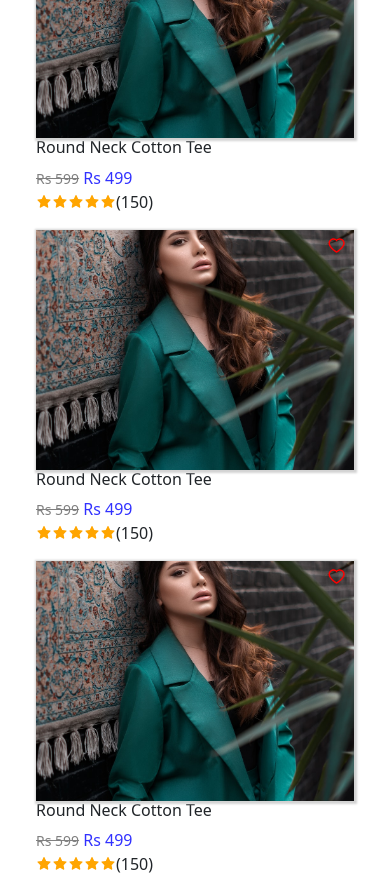
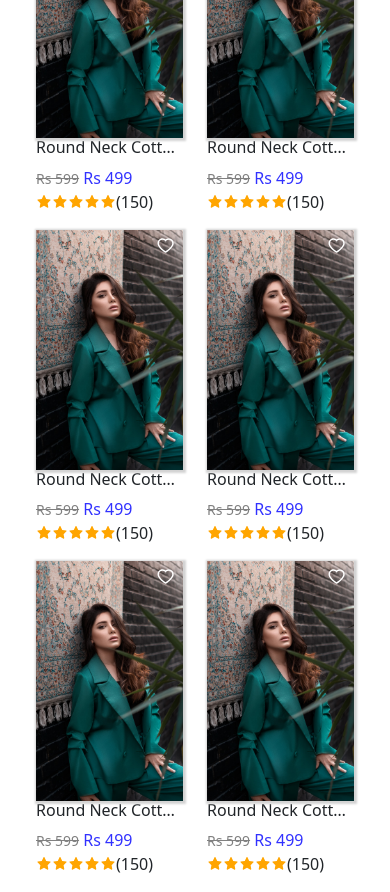
Before and after one commit to Shoaibk2604/zevi_assesmentt, a React (Create React App) app: page /productpage in a window 390 px wide. Shown: the part 820-1712 px from the top of the page. Built offline with nearby package versions, Linux system fonts and the light colour scheme.

Commit message:
Mobile_ui-done

```diff
--- a/src/App.css
+++ b/src/App.css
@@ -26,6 +26,9 @@
 }
 
 /* suggestion box */
+.product-five{
+  width: 20% !important;
+}
 .sug-box-container {
   position: absolute;
   top: 40%;
@@ -45,12 +48,19 @@
   font-size: 12px;
 }
 .trending-outfit img {
-  object-fit: contain;
+  object-fit: cover;
   width: 100%;
-  height: 8em;
+  height: 10em;
 }
 .outfit-title h6 {
   font-size: 14px;
+}
+.link-title{
+  text-decoration: none;
+  color: rgb(26, 26, 26);
+}
+.link-title:hover{
+  color: black;
 }
 /* product page search bar */
 
@@ -94,12 +104,16 @@
   font-size: 1.2em;
   right: 0.4em;
   cursor: pointer;
-  color: red;
+  color: white;
+}
+
+#wish-btn-color{
+  color: red !important;
 }
 .product-btn{
   position: absolute;
 display: flex;
-top: 120%;
+top: 130%;
 transition: all ease-in-out 0.2s;
 width: 100%;
 background-color: rgba(0, 0, 255, 0.472);
@@ -132,3 +146,41 @@ width: 100%;
  color:  rgba(0, 0, 255, 0.806);
  font-weight: 500;
 }
+
+/*MEDIA QUERY TAB  */
+@media (max-width:786px) {
+  .product-five{
+    width: 33.33333% !important;
+  }
+  .search-bar-size{
+    width: 80%;
+  }
+  .sug-box-container{
+    width: 90%;
+  }
+  .product-search{
+    width: 85%;
+  }
+  .only-product-three{
+    width: 33.3333%;
+  }
+  .text-short{
+    overflow: hidden;
+    white-space: nowrap;
+    text-overflow: ellipsis;
+  }
+}
+/* MEDIA QUERY MOBILE */
+@media (max-width:450px){
+  .product-five{
+    width: 33.3333% !important;
+  }
+  .only-product-three{
+    width: 50%;
+  }
+  .trending-outfit img {
+    object-fit: cover;
+    height: 5em;
+  }
+
+}
--- a/src/container/productpage/components/productCard.jsx
+++ b/src/container/productpage/components/productCard.jsx
@@ -2,17 +2,26 @@ import React, { useState } from "react";
 import { AiFillHeart, AiFillStar, AiOutlineHeart } from "react-icons/ai";
 import productimg from "../../../Assests/model4.jpg";
 const ProductCard = () => {
-  const[wishlist,setWishList]= useState(false);
+  const [wishlist, setWishList] = useState(false);
   return (
     <>
       <div className="container">
         <div className="row">
-          <div className="col-md-3">
+          <div className="col-md-3 only-product-three">
             <div className="product-card-wrapper">
               <div className="product-image">
                 <img src={productimg} alt="" width={100} />
                 <div className="product-wishlist-btn">
-                  <span>{wishlist?<AiFillHeart onClick={()=>setWishList(false)}/>:<AiOutlineHeart onClick={()=>setWishList(true)}/>}</span>
+                  <span title="Add to wishlist">
+                    {wishlist ? (
+                      <AiFillHeart
+                        id="wish-btn-color"
+                        onClick={() => setWishList(false)}
+                      />
+                    ) : (
+                      <AiOutlineHeart onClick={() => setWishList(true)} />
+                    )}
+                  </span>
                 </div>
                 <div className="product-btn">
                   <button className="btn">View Product</button>
@@ -20,10 +29,11 @@ const ProductCard = () => {
               </div>
               <div className="product-detail">
                 <div className="product-title">
-                  <h6>Round Neck Cotton Tee</h6>
+                  <h6 className="text-short">Round Neck Cotton Tee</h6>
                 </div>
                 <div className="product-price">
-                  <span className="price">Rs 599</span><span className="offer-price"> Rs 499</span>
+                  <span className="price">Rs 599</span>
+                  <span className="offer-price"> Rs 499</span>
                 </div>
                 <div className="product-rating">
                   <div className="checkClass d-flex align-items-center">
@@ -38,12 +48,21 @@ const ProductCard = () => {
               </div>
             </div>
           </div>
-          <div className="col-md-3">
+          <div className="col-md-3 only-product-three">
             <div className="product-card-wrapper">
               <div className="product-image">
                 <img src={productimg} alt="" width={100} />
                 <div className="product-wishlist-btn">
-                  <span>{wishlist?<AiFillHeart onClick={()=>setWishList(false)}/>:<AiOutlineHeart onClick={()=>setWishList(true)}/>}</span>
+                  <span title="Add to wishlist">
+                    {wishlist ? (
+                      <AiFillHeart
+                        id="wish-btn-color"
+                        onClick={() => setWishList(false)}
+                      />
+                    ) : (
+                      <AiOutlineHeart onClick={() => setWishList(true)} />
+                    )}
+                  </span>
                 </div>
                 <div className="product-btn">
                   <button className="btn">View Product</button>
@@ -51,10 +70,11 @@ const ProductCard = () => {
               </div>
               <div className="product-detail">
                 <div className="product-title">
-                  <h6>Round Neck Cotton Tee</h6>
+                  <h6 className="text-short">Round Neck Cotton Tee</h6>
                 </div>
                 <div className="product-price">
-                  <span className="price">Rs 599</span><span className="offer-price"> Rs 499</span>
+                  <span className="price">Rs 599</span>
+                  <span className="offer-price"> Rs 499</span>
                 </div>
                 <div className="product-rating">
                   <div className="checkClass d-flex align-items-center">
@@ -69,12 +89,21 @@ const ProductCard = () => {
               </div>
             </div>
           </div>
-          <div className="col-md-3">
+          <div className="col-md-3 only-product-three">
             <div className="product-card-wrapper">
               <div className="product-image">
                 <img src={productimg} alt="" width={100} />
                 <div className="product-wishlist-btn">
-                  <span>{wishlist?<AiFillHeart onClick={()=>setWishList(false)}/>:<AiOutlineHeart onClick={()=>setWishList(true)}/>}</span>
+                  <span title="Add to wishlist">
+                    {wishlist ? (
+                      <AiFillHeart
+                        id="wish-btn-color"
+                        onClick={() => setWishList(false)}
+                      />
+                    ) : (
+                      <AiOutlineHeart onClick={() => setWishList(true)} />
+                    )}
+                  </span>
                 </div>
                 <div className="product-btn">
                   <button className="btn">View Product</button>
@@ -82,10 +111,11 @@ const ProductCard = () => {
               </div>
               <div className="product-detail">
                 <div className="product-title">
-                  <h6>Round Neck Cotton Tee</h6>
+                  <h6 className="text-short">Round Neck Cotton Tee</h6>
                 </div>
                 <div className="product-price">
-                  <span className="price">Rs 599</span><span className="offer-price"> Rs 499</span>
+                  <span className="price">Rs 599</span>
+                  <span className="offer-price"> Rs 499</span>
                 </div>
                 <div className="product-rating">
                   <div className="checkClass d-flex align-items-center">
@@ -100,12 +130,21 @@ const ProductCard = () => {
               </div>
             </div>
           </div>
-          <div className="col-md-3">
+          <div className="col-md-3 only-product-three">
             <div className="product-card-wrapper">
               <div className="product-image">
                 <img src={productimg} alt="" width={100} />
                 <div className="product-wishlist-btn">
-                  <span>{wishlist?<AiFillHeart onClick={()=>setWishList(false)}/>:<AiOutlineHeart onClick={()=>setWishList(true)}/>}</span>
+                  <span title="Add to wishlist">
+                    {wishlist ? (
+                      <AiFillHeart
+                        id="wish-btn-color"
+                        onClick={() => setWishList(false)}
+                      />
+                    ) : (
+                      <AiOutlineHeart onClick={() => setWishList(true)} />
+                    )}
+                  </span>
                 </div>
                 <div className="product-btn">
                   <button className="btn">View Product</button>
@@ -113,10 +152,11 @@ const ProductCard = () => {
               </div>
               <div className="product-detail">
                 <div className="product-title">
-                  <h6>Round Neck Cotton Tee</h6>
+                  <h6 className="text-short">Round Neck Cotton Tee</h6>
                 </div>
                 <div className="product-price">
-                  <span className="price">Rs 599</span><span className="offer-price"> Rs 499</span>
+                  <span className="price">Rs 599</span>
+                  <span className="offer-price"> Rs 499</span>
                 </div>
                 <div className="product-rating">
                   <div className="checkClass d-flex align-items-center">
@@ -131,8 +171,170 @@ const ProductCard = () => {
               </div>
             </div>
           </div>
-
-
+          <div className="col-md-3 only-product-three">
+            <div className="product-card-wrapper">
+              <div className="product-image">
+                <img src={productimg} alt="" width={100} />
+                <div className="product-wishlist-btn">
+                  <span title="Add to wishlist">
+                    {wishlist ? (
+                      <AiFillHeart
+                        id="wish-btn-color"
+                        onClick={() => setWishList(false)}
+                      />
+                    ) : (
+                      <AiOutlineHeart onClick={() => setWishList(true)} />
+                    )}
+                  </span>
+                </div>
+                <div className="product-btn">
+                  <button className="btn">View Product</button>
+                </div>
+              </div>
+              <div className="product-detail">
+                <div className="product-title">
+                  <h6 className="text-short">Round Neck Cotton Tee</h6>
+                </div>
+                <div className="product-price">
+                  <span className="price">Rs 599</span>
+                  <span className="offer-price"> Rs 499</span>
+                </div>
+                <div className="product-rating">
+                  <div className="checkClass d-flex align-items-center">
+                    <AiFillStar className="checked" />
+                    <AiFillStar className="checked" />
+                    <AiFillStar className="checked" />
+                    <AiFillStar className="checked" />
+                    <AiFillStar className="checked" />
+                    <span>(150)</span>
+                  </div>
+                </div>
+              </div>
+            </div>
+          </div>
+          <div className="col-md-3 only-product-three">
+            <div className="product-card-wrapper">
+              <div className="product-image">
+                <img src={productimg} alt="" width={100} />
+                <div className="product-wishlist-btn">
+                  <span title="Add to wishlist">
+                    {wishlist ? (
+                      <AiFillHeart
+                        id="wish-btn-color"
+                        onClick={() => setWishList(false)}
+                      />
+                    ) : (
+                      <AiOutlineHeart onClick={() => setWishList(true)} />
+                    )}
+                  </span>
+                </div>
+                <div className="product-btn">
+                  <button className="btn">View Product</button>
+                </div>
+              </div>
+              <div className="product-detail">
+                <div className="product-title">
+                  <h6 className="text-short">Round Neck Cotton Tee</h6>
+                </div>
+                <div className="product-price">
+                  <span className="price">Rs 599</span>
+                  <span className="offer-price"> Rs 499</span>
+                </div>
+                <div className="product-rating">
+                  <div className="checkClass d-flex align-items-center">
+                    <AiFillStar className="checked" />
+                    <AiFillStar className="checked" />
+                    <AiFillStar className="checked" />
+                    <AiFillStar className="checked" />
+                    <AiFillStar className="checked" />
+                    <span>(150)</span>
+                  </div>
+                </div>
+              </div>
+            </div>
+          </div>
+          <div className="col-md-3 only-product-three">
+            <div className="product-card-wrapper">
+              <div className="product-image">
+                <img src={productimg} alt="" width={100} />
+                <div className="product-wishlist-btn">
+                  <span title="Add to wishlist">
+                    {wishlist ? (
+                      <AiFillHeart
+                        id="wish-btn-color"
+                        onClick={() => setWishList(false)}
+                      />
+                    ) : (
+                      <AiOutlineHeart onClick={() => setWishList(true)} />
+                    )}
+                  </span>
+                </div>
+                <div className="product-btn">
+                  <button className="btn">View Product</button>
+                </div>
+              </div>
+              <div className="product-detail">
+                <div className="product-title">
+                  <h6 className="text-short">Round Neck Cotton Tee</h6>
+                </div>
+                <div className="product-price">
+                  <span className="price">Rs 599</span>
+                  <span className="offer-price"> Rs 499</span>
+                </div>
+                <div className="product-rating">
+                  <div className="checkClass d-flex align-items-center">
+                    <AiFillStar className="checked" />
+                    <AiFillStar className="checked" />
+                    <AiFillStar className="checked" />
+                    <AiFillStar className="checked" />
+                    <AiFillStar className="checked" />
+                    <span>(150)</span>
+                  </div>
+                </div>
+              </div>
+            </div>
+          </div>
+          <div className="col-md-3 only-product-three">
+            <div className="product-card-wrapper">
+              <div className="product-image">
+                <img src={productimg} alt="" width={100} />
+                <div className="product-wishlist-btn">
+                  <span title="Add to wishlist">
+                    {wishlist ? (
+                      <AiFillHeart
+                        id="wish-btn-color"
+                        onClick={() => setWishList(false)}
+                      />
+                    ) : (
+                      <AiOutlineHeart onClick={() => setWishList(true)} />
+                    )}
+                  </span>
+                </div>
+                <div className="product-btn">
+                  <button className="btn">View Product</button>
+                </div>
+              </div>
+              <div className="product-detail">
+                <div className="product-title">
+                  <h6 className="text-short">Round Neck Cotton Tee</h6>
+                </div>
+                <div className="product-price">
+                  <span className="price">Rs 599</span>
+                  <span className="offer-price"> Rs 499</span>
+                </div>
+                <div className="product-rating">
+                  <div className="checkClass d-flex align-items-center">
+                    <AiFillStar className="checked" />
+                    <AiFillStar className="checked" />
+                    <AiFillStar className="checked" />
+                    <AiFillStar className="checked" />
+                    <AiFillStar className="checked" />
+                    <span>(150)</span>
+                  </div>
+                </div>
+              </div>
+            </div>
+          </div>
         </div>
       </div>
     </>
```
Also changed, not shown: src/container/home/component/suggestionBox.jsx (+20 -17 lines). Lines whose indentation alone changed are shown as unchanged.
